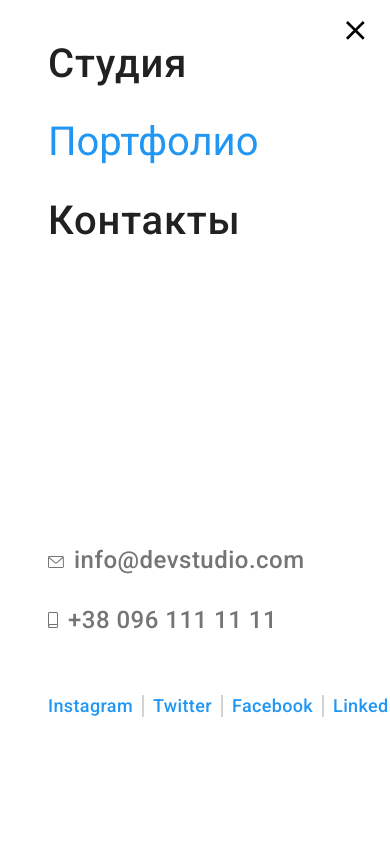
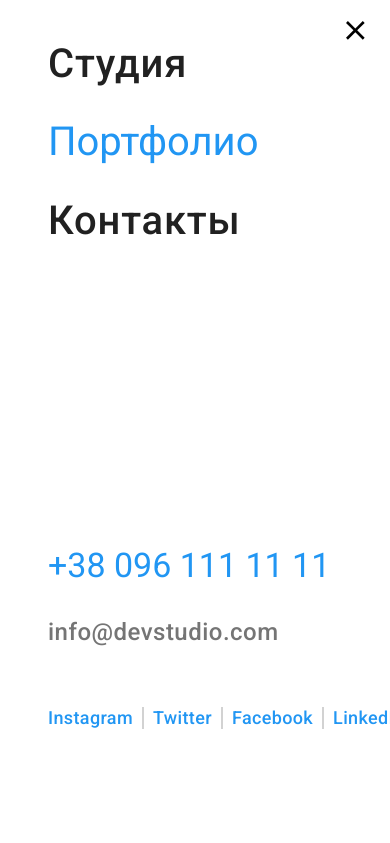
Before and after one commit to AlexRosly/goit-markup-hw-08, a plain HTML site: page portfolio.html in a window 390 px wide. Both pictures are taken after a click on the button 355 px from the left and 30 px from the top of the page. Shown: the top 843 px of the page. Drawn offline with nearby package versions, Linux system fonts and the light colour scheme; files that its build step writes are made by us from their sources.

Commit message:
Fixed bug mobile-menu, portfolio page

```diff
--- a/portfolio.html
+++ b/portfolio.html
@@ -323,19 +323,13 @@
         </ul>
         <ul class="mobile-contacts">
             <li class="mobile-contacts__item">
-                <a href="mailto:info@devstudio.com" class="mobile-contacts__link">
-                    <svg class="contacts__icon-envelop">
-                        <use href="./images/webstudio-icon.svg#icon-envelope">
-                        </use>
-                    </svg>info@devstudio.com
+                <a href="tel:+380961111111" class="mobile-contacts__link--tel">
+                    +38 096 111 11 11
                 </a>
             </li>
             <li class="mobile-contacts__item">
-                <a href="tel:+380961111111" class="mobile-contacts__link">
-                    <svg class="contacts__icon-smartphone">
-                        <use href="./images/webstudio-icon.svg#icon-smartphone">
-                        </use>
-                    </svg>+38 096 111 11 11
+                <a href="mailto:info@devstudio.com" class="mobile-contacts__link">
+                    info@devstudio.com
                 </a>
             </li>
         </ul>
```
